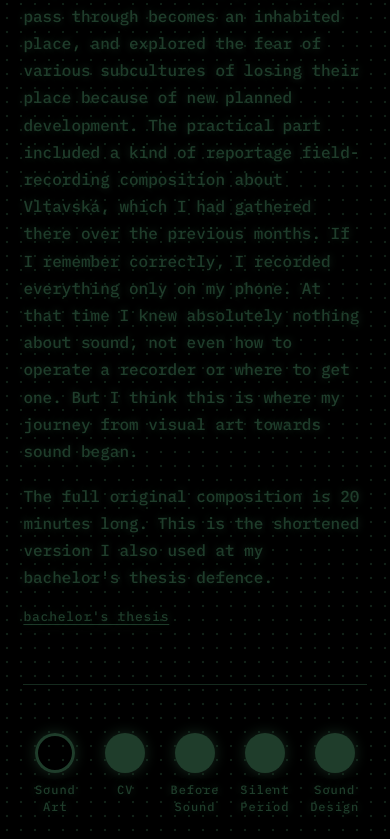
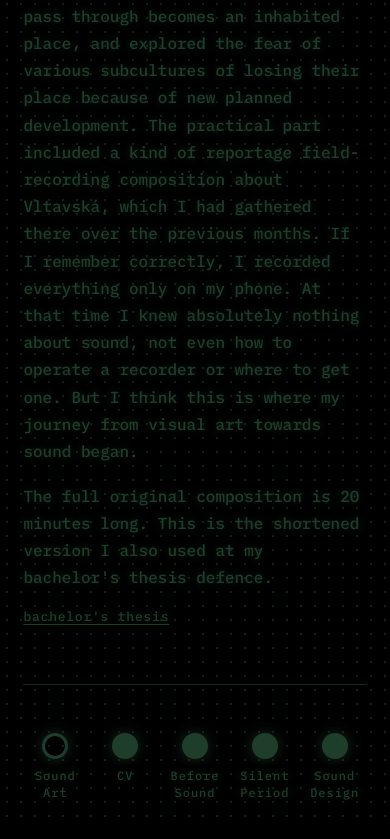
Before and after one commit to AnetHruskaJagsch/AnetaJagschovaSoundArtist, a plain HTML site: page sound-acousmatic.html in a window 390 px wide. Shown: the part 829-1668 px from the top of the page. Drawn offline with Linux system fonts and the light colour scheme.

Commit message:
Refine navigation layout and dot dimensions
Adjusted navigation styling and dot sizes for better responsiveness.

```diff
--- a/sound-acousmatic.html
+++ b/sound-acousmatic.html
@@ -131,8 +131,8 @@
     @media (max-width: 640px) { .galerie.dvojice { grid-template-columns: 1fr; } }
 
     /* Dots with page names */
-    nav { align-self: stretch; margin-top: auto; }
-    nav ul { list-style: none; display: flex; justify-content: space-between; align-items: flex-start; }
+    nav { margin-top: auto; }
+    nav ul { list-style: none; display: flex; align-items: flex-start; gap: clamp(14px, 3vw, 28px); }
     .tecka {
       display: flex;
       flex-direction: column;
@@ -147,8 +147,8 @@
     }
     .tecka i {
       display: block;
-      width: clamp(40px, 7vw, 96px);
-      height: clamp(40px, 7vw, 96px);
+      width: clamp(26px, 4vw, 40px);
+      height: clamp(26px, 4vw, 40px);
       border-radius: 50%;
       background: var(--green);
       box-shadow: 0 0 14px var(--glow);
@@ -186,8 +186,8 @@
     }
     .zvuk-tecka i {
       display: block;
-      width: clamp(40px, 7vw, 96px);
-      height: clamp(40px, 7vw, 96px);
+      width: clamp(26px, 4vw, 40px);
+      height: clamp(26px, 4vw, 40px);
       border-radius: 50%;
       background: #3f7a55;
       box-shadow: 0 0 18px rgba(63, 122, 85, 0.55);
```
